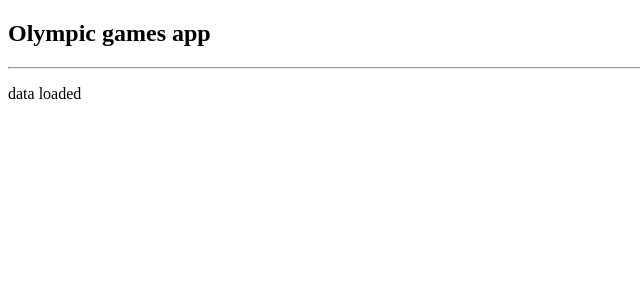
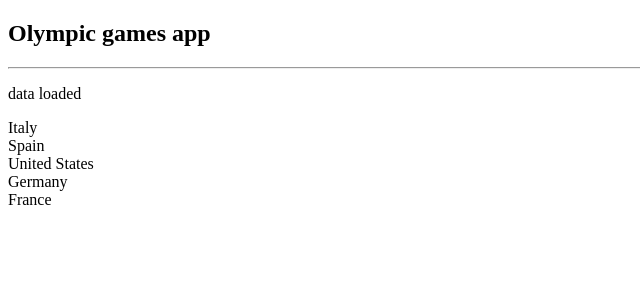
Before and after one commit to mohaali77/OC-DevFullStack-P2-Developper-le-front-end-en-utilisant-Angular, an Angular app: page / in a window 1280 px wide. Shown: the top 300 px of the page, without its empty margins (0-640 px from the left). Built offline with nearby package versions, Linux system fonts and the light colour scheme.

Commit message:
Update home.component.html

```diff
--- a/src/app/pages/home/home.component.html
+++ b/src/app/pages/home/home.component.html
@@ -1,3 +1,6 @@
 <h2>Olympic games app</h2>
 <hr />
 <p>data loaded</p>
+<div *ngFor="let data of olympicData ">
+    <div>{{data.country}}</div>
+</div>
```
